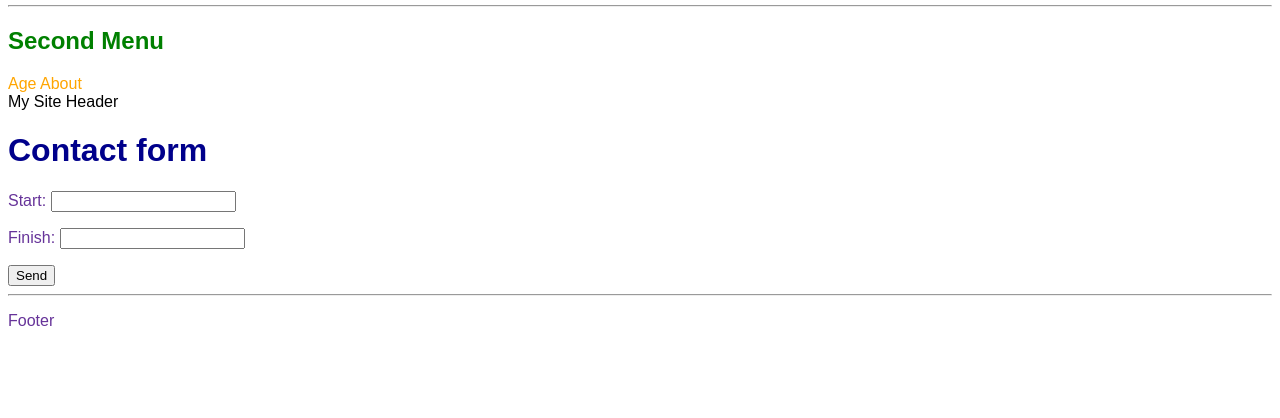
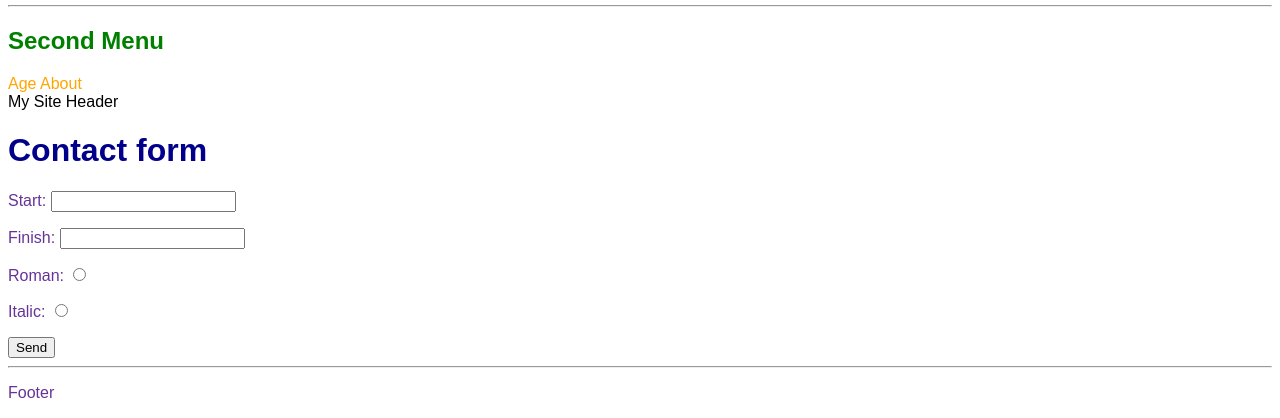
Before and after one commit to builuk/Lesson21_Lesson22, a Django app: page /simple_contact_list/ in a window 1280 px wide. Shown: the part 613-1031 px from the top of the page. Before the commit the page ends 939 px from the top, so only its background shows below. Run offline with Django 5.2, Linux system fonts and the light colour scheme.

Commit message:
Simple numbers in form

```diff
--- a/mysite/main/templates/main/simple_contact_list.html
+++ b/mysite/main/templates/main/simple_contact_list.html
@@ -1,13 +1,21 @@
 {% extends "main/base.html" %}
 
-{% block title %}Simple Contact {% endblock %}
+{% block title %}Simple Contact{% endblock %}
 
 {% block content %}
     {% if sent %}
-        <p>Simple number list</p>
-        {% for simple in simple_list %}
-            <li>{{ simple }}</li>
-        {% endfor %}
+        <h1>Simple number list</h1>
+        <ul>
+            {% for simple in simple_list %}
+                {% if mod == 'italic' %}
+                    <li><h2><i>{{ simple }}</i></h2></li>
+                {% elif mod == 'roman' %}
+                    <li><h3><b>{{ simple }}</b></h3></li>
+                {% else %}
+                    <li>{{ simple }}</li>
+                {% endif %}
+            {% endfor %}
+        </ul>
     {% else %}
         <h1>Contact form</h1>
         <form method="post">
@@ -18,6 +26,13 @@
             <p>
                 Finish: <input type="text" name="finish">
             </p>
+            <p>
+                Roman: <input type="radio" name="mod" value="roman">
+            </p>
+            <p>
+                Italic: <input type="radio" name="mod" value="italic">
+            </p>
+
             <button type="submit">Send</button>
         </form>
     {% endif %}
--- a/mysite/main/views.py
+++ b/mysite/main/views.py
@@ -29,6 +29,7 @@ def simple_contact_list_view(request):
     if request.method == "POST":
         start = request.POST.get("start", "")
         finish = request.POST.get("finish", "")
+        mod = request.POST.get("mod")
         simple_list = []
 
         def simple_number(number):
@@ -42,7 +43,7 @@ def simple_contact_list_view(request):
                 simple_list.append(i)
 
         return render(request, "main/simple_contact_list.html",
-                      {'sent': True, 'simple_list': simple_list})
+                      {'sent': True, 'simple_list': simple_list,"mod": mod})
     return render(request, "main/simple_contact_list.html", {'sent': False})
 
 
```
